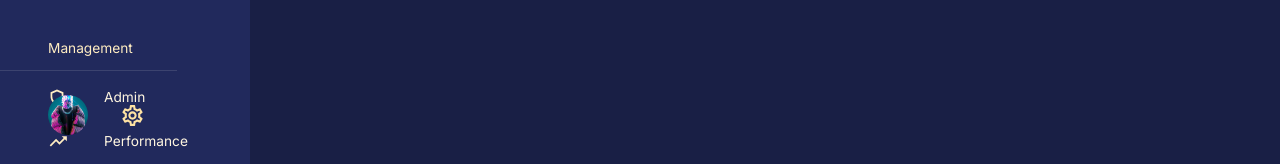
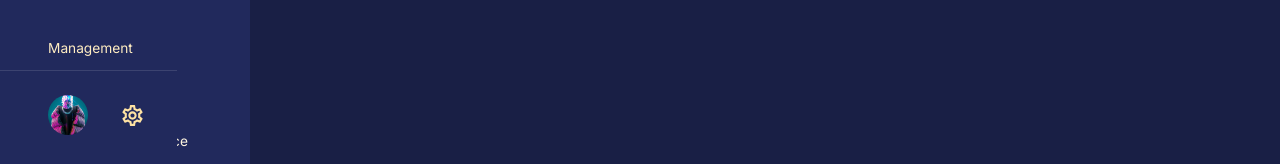
Before and after one commit to YooZiiX/AdminDashboard, a React (Create React App) app in the folder client/: page /dashboard in a window 1280 px wide. Shown: the part 633-797 px from the top of the page. Built offline with nearby package versions, Linux system fonts and the light colour scheme; no server answers.

Commit message:
partially fix sidebar resp problem

```diff
--- a/client/src/components/Sidebar.jsx
+++ b/client/src/components/Sidebar.jsx
@@ -191,7 +191,12 @@ const Sidebar = ({
               })}
             </List>
           </Box>
-          <Box position="absolute" bottom="2rem">
+          <Box
+            position="fixed"
+            bottom="0"
+            backgroundColor={theme.palette.primary[500]}
+            pb="2rem"
+          >
             <Divider />
             <FlexBetween textTransform="none" gap="1rem" m="1.5rem 2rem 0 3rem">
               <Box
```
